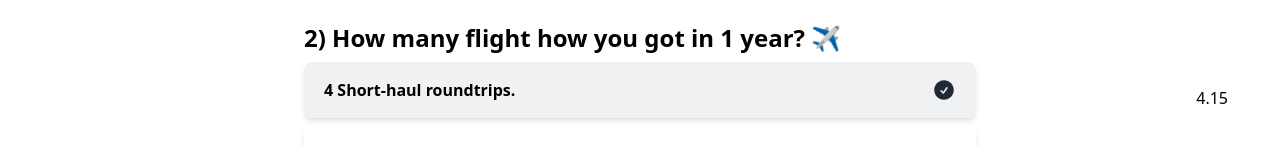
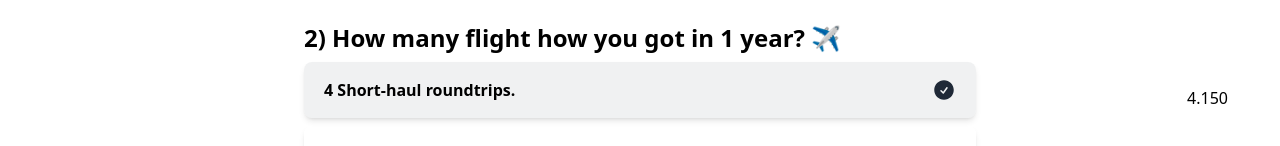
Before and after one commit to MungkornHorpanich/EcoFootprint, a React (Vite) app in the folder ecofootprint/: page /test in a window 1280 px wide. Shown: the part 654-800 px from the top of the page. Built offline with nearby package versions, Linux system fonts and the light colour scheme.

Commit message:
Fix the bug for the let and state

```diff
--- a/ecofootprint/src/pages/Calculation.tsx
+++ b/ecofootprint/src/pages/Calculation.tsx
@@ -101,7 +101,7 @@ const Calculation: React.FC = () => {
         style={{ scaleX }}
       />
       <div className="fixed right-0 bottom-0 m-5 py-4 px-8">
-        {csum.toFixed(2)}
+        {csum.toFixed(3)}
       </div>
       <div className="flex flex-col max-w-2xl gap-24 mx-auto mt-12">
         <div id="heading">
```
